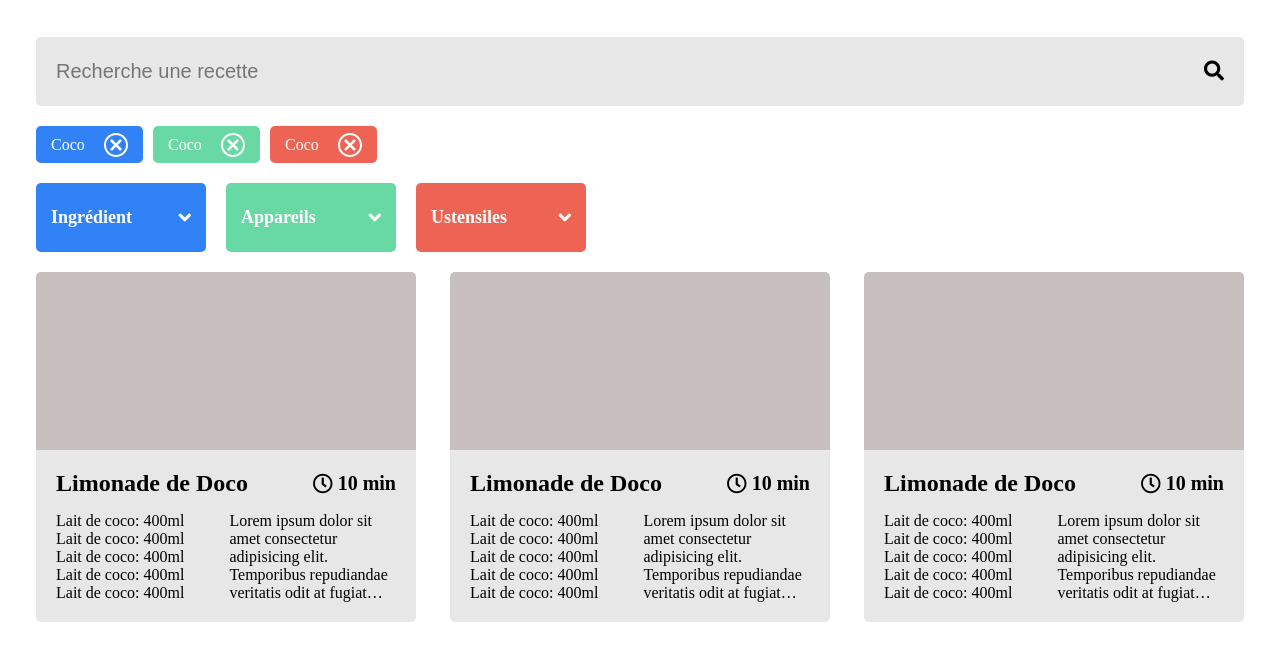
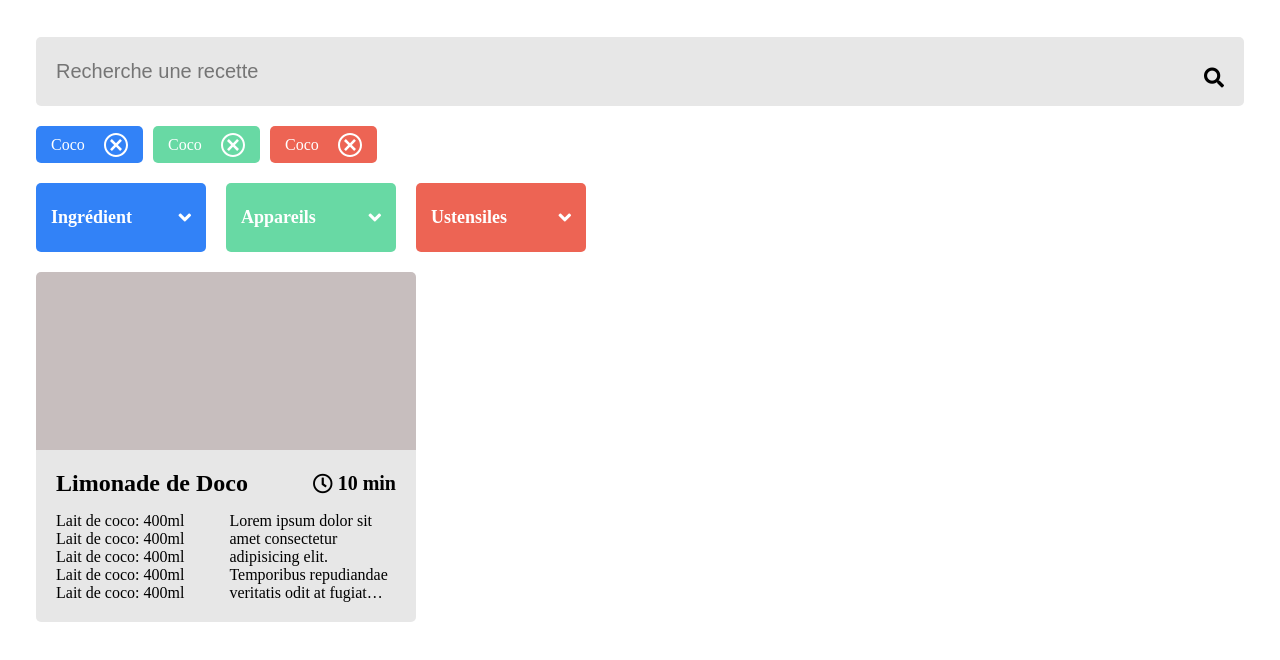
Before and after one commit to MichelYam/MichelYAM_7_062022, a website: page public/index.html in a window 1280 px wide. Shown: the part 140-800 px from the top of the page. Drawn offline with Linux system fonts and the light colour scheme.

Commit message:
fix filter

```diff
--- a/public/css/style.css
+++ b/public/css/style.css
@@ -66,6 +66,7 @@ section {
     background-color: #E7E7E7;
     outline: none;
     font-size: 20px;
+    margin-bottom: 20px;
 }
 
 .searchBar i {
--- a/public/index.html
+++ b/public/index.html
@@ -19,14 +19,14 @@
     </header>
     <main>
         <!-- searchBar -->
-        <section id="searchBar">
-            <form action="" class="searchBar">
+        <div id="search-section">
+            <form action="index.html" class="searchBar">
                 <input class="input-search" id="search" type="text" placeholder="Recherche une recette" name="search">
-                <i class="fas fa-search"></i></i>
+                <i class="fas fa-search"></i>
             </form>
-        </section>
+        </div>
         <!-- filters -->
-        <section id="filters">
+        <div id="filters">
             <div class="tags__list">
                 <div class="tags__card ingredients">
                     <p>Coco</p>
@@ -51,7 +51,7 @@
                 </div>
             </div>
             <div class="filters__list">
-                <article class="filter-btn">
+                <div class="filter-btn">
                     <div class="filter-container ingredients">
                         <div class="filter-content">
                             <label for="ingredients-input" class="filter-title">Ingrédient</label>
@@ -62,8 +62,8 @@
                         <div id="blue-content" class="dropdown">
                         </div>
                     </div>
-                </article>
-                <article class="filter-btn">
+                </div>
+                <div class="filter-btn">
                     <div class="filter-container devices">
                         <div class="filter-content">
                             <label for="devices-input" class="filter-title">Appareils</label>
@@ -74,8 +74,8 @@
                         <div id="green-content" class="dropdown">
                         </div>
                     </div>
-                </article>
-                <article class="filter-btn">
+                </div>
+                <div class="filter-btn">
                     <div class="filter-container utensils">
                         <div class="filter-content">
                             <label for="ustensiles-input" class="filter-title">Ustensiles</label>
@@ -86,13 +86,13 @@
                         <div id="red-content" class="dropdown">
                         </div>
                     </div>
-                </article>
+                </div>
             </div>
-        </section>
+        </div>
         <!-- list of recipes -->
-        <section class="recipes">
+        <div class="recipes">
             <div class="recipe__list">
-                <div class="recipe__card">
+                <article class="recipe__card">
                     <div class="img"></div>
                     <div class="recipes__card-content">
                         <div class="recipe__header">
@@ -110,62 +110,16 @@
                                 <li>Lait de coco: 400ml</li>
                                 <li>Lait de coco: 400ml</li>
                             </ul>
-                            <p>Lorem ipsum dolor sit amet consectetur adipisicing elit. Temporibus repudiandae veritatis
-                                odit at fugiat adipisci laboriosam incidunt omnis, commodi sapiente nihil esse corporis
+                            <p>Lorem ipsum dolor sit amet consectetur adipisicing elit. Temporibus repudiandae
+                                veritatis
+                                odit at fugiat adipisci laboriosam incidunt omnis, commodi sapiente nihil esse
+                                corporis
                                 quo recusandae assumenda quis exercitationem quasi est.</p>
                         </div>
                     </div>
-                </div>
-                <div class="recipe__card">
-                    <div class="img"></div>
-                    <div class="recipes__card-content">
-                        <div class="recipe__header">
-                            <h2>Limonade de Doco</h2>
-                            <div>
-                                <i class="far fa-clock"></i>
-                                <span>10 min</span>
-                            </div>
-                        </div>
-                        <div class="recipe__container">
-                            <ul>
-                                <li>Lait de coco: 400ml</li>
-                                <li>Lait de coco: 400ml</li>
-                                <li>Lait de coco: 400ml</li>
-                                <li>Lait de coco: 400ml</li>
-                                <li>Lait de coco: 400ml</li>
-                            </ul>
-                            <p>Lorem ipsum dolor sit amet consectetur adipisicing elit. Temporibus repudiandae veritatis
-                                odit at fugiat adipisci laboriosam incidunt omnis, commodi sapiente nihil esse corporis
-                                quo recusandae assumenda quis exercitationem quasi est.</p>
-                        </div>
-                    </div>
-                </div>
-                <div class="recipe__card">
-                    <div class="img"></div>
-                    <div class="recipes__card-content">
-                        <div class="recipe__header">
-                            <h2>Limonade de Doco</h2>
-                            <div>
-                                <i class="far fa-clock"></i>
-                                <span>10 min</span>
-                            </div>
-                        </div>
-                        <div class="recipe__container">
-                            <ul>
-                                <li>Lait de coco: 400ml</li>
-                                <li>Lait de coco: 400ml</li>
-                                <li>Lait de coco: 400ml</li>
-                                <li>Lait de coco: 400ml</li>
-                                <li>Lait de coco: 400ml</li>
-                            </ul>
-                            <p>Lorem ipsum dolor sit amet consectetur adipisicing elit. Temporibus repudiandae veritatis
-                                odit at fugiat adipisci laboriosam incidunt omnis, commodi sapiente nihil esse corporis
-                                quo recusandae assumenda quis exercitationem quasi est.</p>
-                        </div>
-                    </div>
-                </div>
+                </article>
             </div>
-        </section>
+        </div>
     </main>
     <script src="../src/index.js"></script>
 </body>
```
